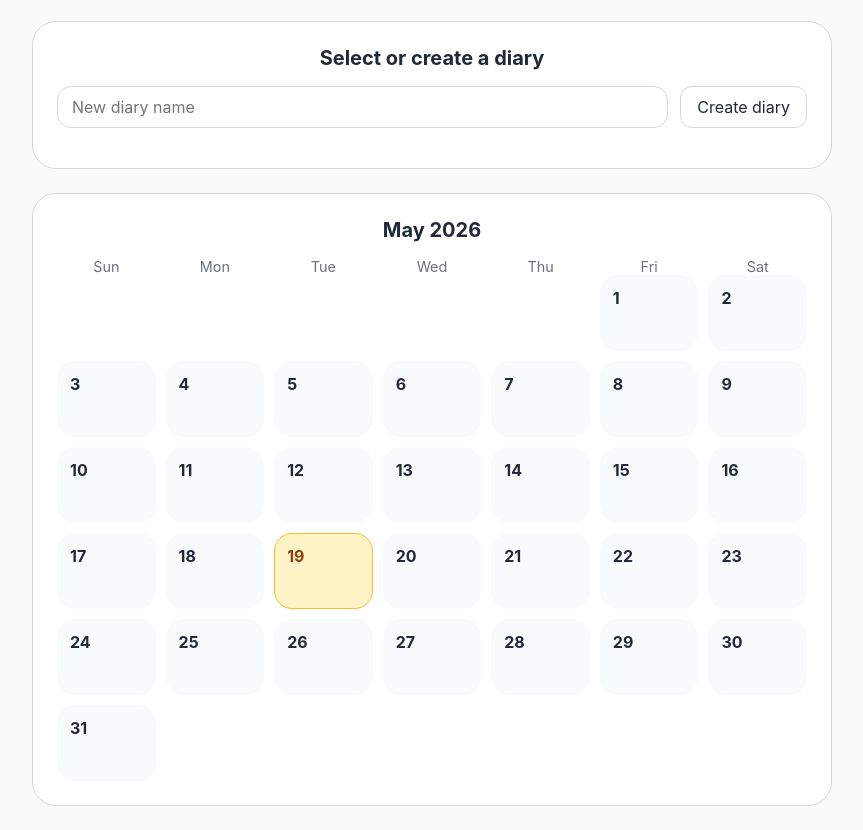
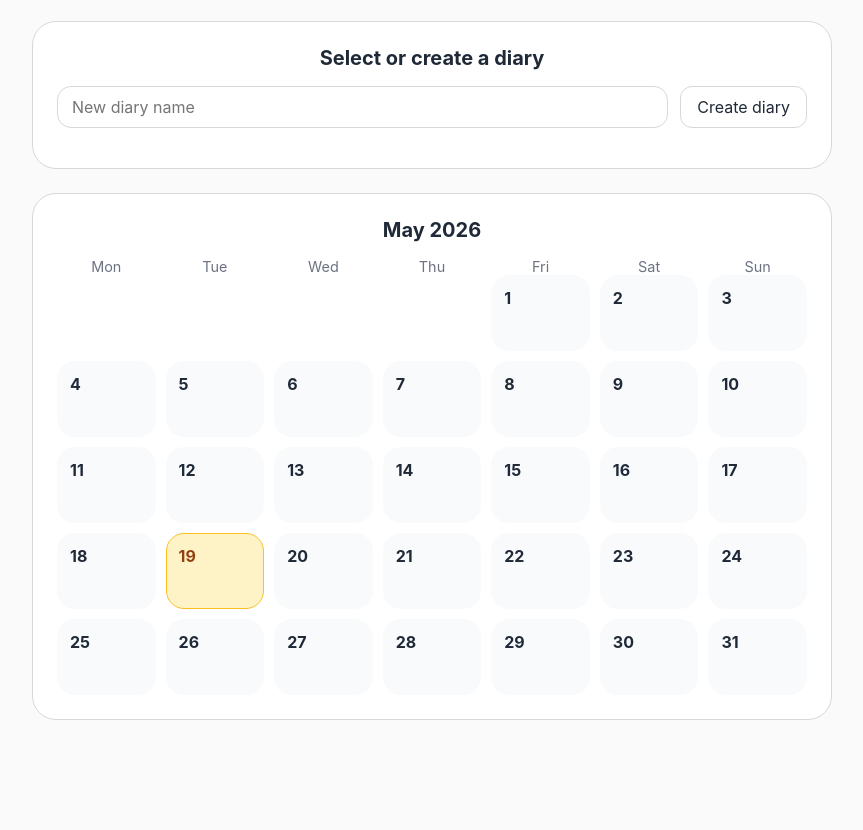
Before and after one commit to jundi/vihko, a website: page index.html in a window 1280 px wide. Both pictures are taken after typing "Sample" into the empty fields and a click on the button "Create diary". Shown: the part 90-920 px from the top of the page, without its empty margins (208-1071 px from the left). After the commit the page ends 834 px from the top, so only its background shows below. Drawn offline with Linux system fonts and the light colour scheme; no server answers.

Commit message:
weeks starts on monday, not sunday

```diff
--- a/index.html
+++ b/index.html
@@ -36,13 +36,13 @@
         <span id="monthLabel"></span>
       </div>
       <div class="weekdays">
-        <span>Sun</span>
         <span>Mon</span>
         <span>Tue</span>
         <span>Wed</span>
         <span>Thu</span>
         <span>Fri</span>
         <span>Sat</span>
+        <span>Sun</span>
       </div>
       <div id="calendarGrid" class="calendar-grid"></div>
     </section>
--- a/script.js
+++ b/script.js
@@ -156,7 +156,7 @@ function renderCalendar() {
   monthLabel.textContent = getMonthKey(currentMonth);
   calendarGrid.innerHTML = '';
   const firstDay = new Date(year, month, 1);
-  const startDay = firstDay.getDay();
+  const startDay = (firstDay.getDay() + 6) % 7; // Monday = 0, Sunday = 6
   const daysInMonth = new Date(year, month + 1, 0).getDate();
   const todayKey = formatDate(new Date());
 
```
